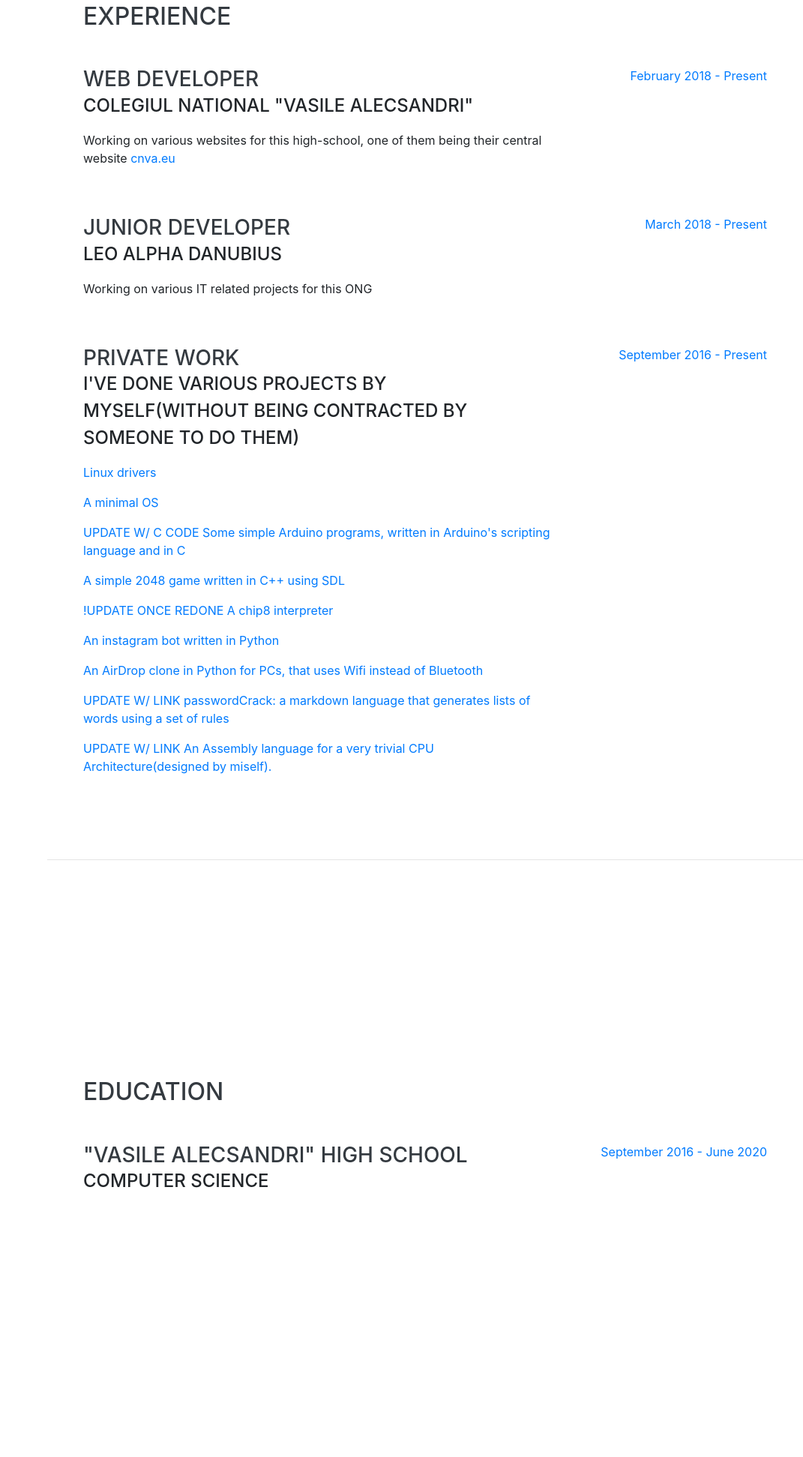
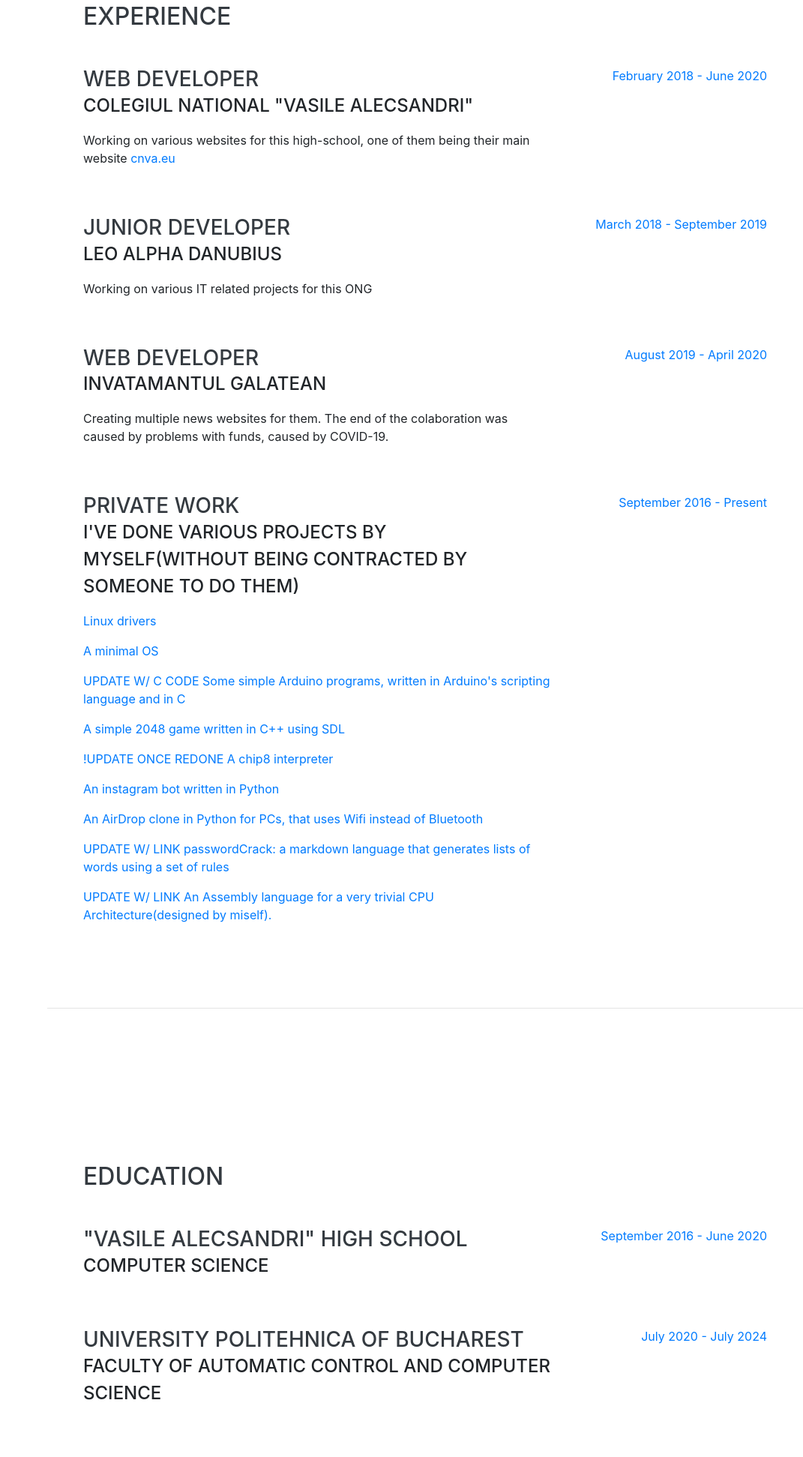
Before and after one commit to davidxbors/resume, a website with bundled scripts: page index.html in a window 1280 px wide. Shown: the part 846-2789 px from the top of the page at 75% size, without its empty margins (209-1280 px from the left). Built offline with nearby package versions, Linux system fonts and the light colour scheme; a web font is replaced by a local one.

Commit message:
july 2020 update

```diff
--- a/index.html
+++ b/index.html
@@ -88,9 +88,6 @@
           <!-- <a href="#">
             <i class="fab fa-linkedin-in"></i>
           </a> -->
-          <a href="https://twitter.com/DavidBors">
-            <i class="fab fa-twitter"></i>
-          </a>
           <a href="https://github.com/davidxbors">
             <i class="fab fa-github"></i>
           </a>
@@ -114,10 +111,10 @@
           <div class="resume-content">
             <h3 class="mb-0">Web Developer</h3>
             <div class="subheading mb-3">Colegiul National "Vasile Alecsandri"</div>
-            <p>Working on various websites for this high-school, one of them being their central website <a href="http://cnva.eu">cnva.eu</a></p>
+            <p>Working on various websites for this high-school, one of them being their main website <a href="http://cnva.eu">cnva.eu</a></p>
           </div>
           <div class="resume-date text-md-right">
-            <span class="text-primary">February 2018 - Present</span>
+            <span class="text-primary">February 2018 - June 2020</span>
           </div>
         </div>
 
@@ -128,7 +125,18 @@
             <p>Working on various IT related projects for this ONG</p>
           </div>
           <div class="resume-date text-md-right">
-            <span class="text-primary">March 2018 - Present</span>
+            <span class="text-primary">March 2018 - September 2019</span>
+          </div>
+        </div>
+
+        <div class="resume-item d-flex flex-column flex-md-row justify-content-between mb-5">
+          <div class="resume-content">
+            <h3 class="mb-0">Web Developer</h3>
+            <div class="subheading mb-3">Invatamantul Galatean</div>
+            <p>Creating multiple news websites for them. The end of the colaboration was caused by problems with funds, caused by COVID-19.</p>
+          </div>
+          <div class="resume-date text-md-right">
+            <span class="text-primary">August 2019 - April 2020</span>
           </div>
         </div>
 
@@ -171,6 +179,16 @@
           </div>
           <div class="resume-date text-md-right">
             <span class="text-primary">September 2016 - June 2020</span>
+          </div>
+        </div>
+
+        <div class="resume-item d-flex flex-column flex-md-row justify-content-between mb-5">
+          <div class="resume-content">
+            <h3 class="mb-0">University Politehnica of Bucharest</h3>
+            <div class="subheading mb-3">Faculty of Automatic Control and Computer Science</div>
+          </div>
+          <div class="resume-date text-md-right">
+            <span class="text-primary">July 2020 - July 2024</span>
           </div>
         </div>
 
@@ -438,7 +456,6 @@
         <h2 class="mb-5">Interests</h2>
         <p>Apart from being a developer, I enjoy most of my time being outdoors. In the winter, I am an avid skier, during the warmer months, I enjoy hiking and running.</p>
         <p class="mb-0">When forced indoors, I'm in the gym or following a number of comedy and sci-fi genre movies and television shows. I am an aspiring chef, and I spend a large amount of my free time exploring the world of CS.</p>
-        <p class="mb-0">Some relatively new interests of mine are marketing and closing. I'm working on an Instagram page for my MLM brand and started a new sports-related page that I want to use to bring people to funnels for affiliate marketing.</p>
       </div>
     </section>
 
```
Also changed, not shown: img/_profile.jpg (added), img/profile.jpg, 2 other files.
